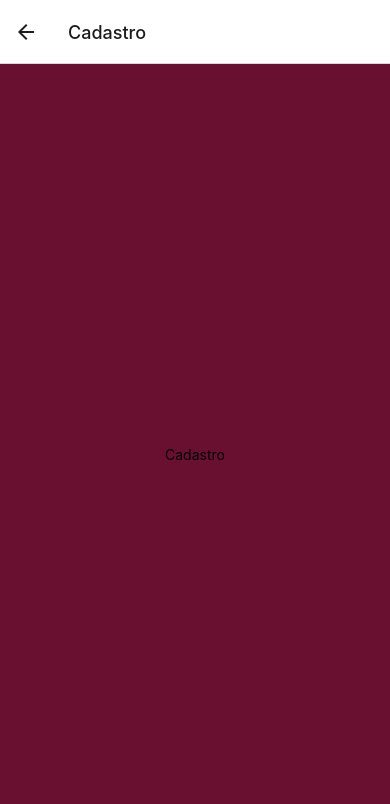
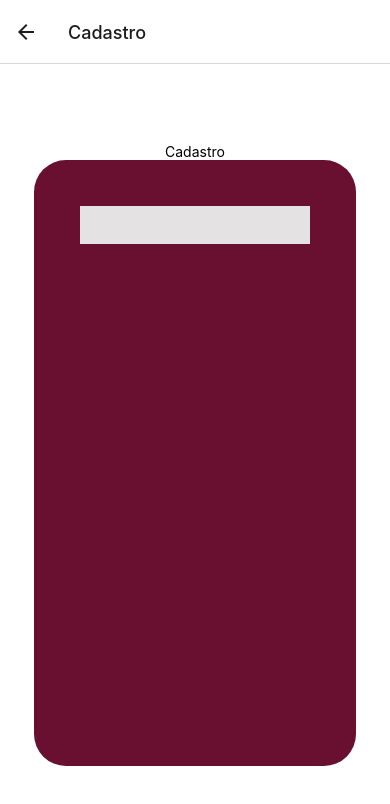
Before and after one commit to MiichelSoouza/app-maria, a React Native app: screen /Cadastro in a window 390 px wide. Shown: the top 804 px of the page. Built offline with nearby package versions, Linux system fonts and the light colour scheme.

Commit message:
atualização tela de Cadastro

```diff
--- a/screens/CadastroScreen.js
+++ b/screens/CadastroScreen.js
@@ -2,11 +2,14 @@ import { StatusBar } from 'expo-status-bar';
 import { StyleSheet, View, Text } from 'react-native';
 
 
-export default function CadastroScreen() {
+export default function  CadastroScreen() {
   return (
     <View style={styles.container}>
         <Text>Cadastro</Text>
         <StatusBar style="light" />
+        <View style={styles.box}>
+        <View style={styles.boxInfo}></View>
+        </View>
     </View>
   );
 }
@@ -14,10 +17,21 @@ export default function CadastroScreen() {
 const styles = StyleSheet.create({
     container: {
       flex: 1,
+      backgroundColor: '#FFF',
+      alignItems: 'center',
+      justifyContent: 'center'
+    },
+    box: {
       backgroundColor: '#691030',
-      alignItems: 'center',
-      justifyContent: 'center',
-      padding: 53,
-      gap: 24,
+      borderRadius: 32,
+      height: 606,
+      width: 322,
+      padding: 46
     },
-  });
+    boxInfo:{
+      backgroundColor:"#E4E2E2",
+      padding:19,
+      width: "100%",
+
+    }
+});
```
